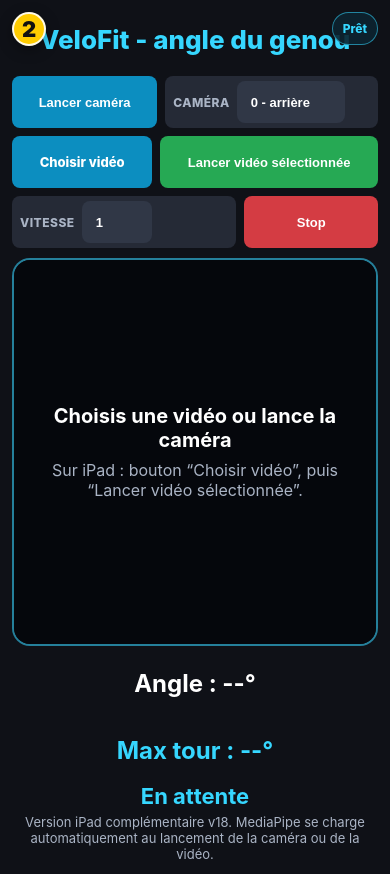
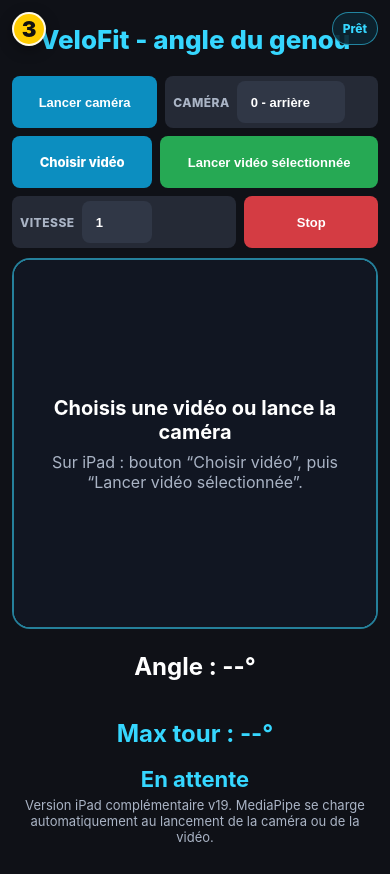
Before and after one commit to NM7-max/velo_fit_ipad, a plain HTML site: page index.html in a window 390 px wide. Drawn offline with Linux system fonts and the light colour scheme.

Commit message:
Add files via upload

```diff
--- a/index.html
+++ b/index.html
@@ -7,10 +7,10 @@
   <meta name="apple-mobile-web-app-capable" content="yes" />
   <meta name="apple-mobile-web-app-title" content="VeloFit" />
   <meta name="apple-mobile-web-app-status-bar-style" content="black-translucent" />
-  <link rel="manifest" href="manifest.json?v=18" />
+  <link rel="manifest" href="manifest.json?v=19" />
   <link rel="apple-touch-icon" href="icons/icon-192.png" />
   <title>VeloFit - iPad</title>
-  <link rel="stylesheet" href="style.css?v=18" />
+  <link rel="stylesheet" href="style.css?v=19" />
 </head>
 <body>
   <main class="app">
@@ -68,13 +68,13 @@
       </div>
 
       <strong id="stateText" class="state-text">En attente</strong>
-      <p id="message" class="message">Version iPad complémentaire v18. MediaPipe se charge automatiquement au lancement de la caméra ou de la vidéo.</p>
+      <p id="message" class="message">Version iPad complémentaire v19. MediaPipe se charge automatiquement au lancement de la caméra ou de la vidéo.</p>
     </section>
 
-    <div id="versionBadge" class="version-badge" title="Version de test">2</div>
+    <div id="versionBadge" class="version-badge" title="Version de test">3</div>
     <div id="statusPill" class="status-pill">Prêt</div>
   </main>
 
-  <script type="module" src="app.js?v=18"></script>
+  <script type="module" src="app.js?v=19"></script>
 </body>
 </html>
--- a/style.css
+++ b/style.css
@@ -108,27 +108,37 @@
   position: relative;
   flex: 0 0 auto;
   width: 100%;
-  height: min(56vh, 520px);
-  min-height: 330px;
-  max-height: 520px;
-  aspect-ratio: 16 / 9;
+  height: min(44vh, 430px);
+  min-height: 300px;
+  max-height: 430px;
   border-radius: 18px;
   background: var(--panel2);
   border: 2px solid var(--border);
   overflow: hidden;
-  display: grid;
-  place-items: center;
   box-shadow: inset 0 0 0 1px rgba(255,255,255,0.04);
 }
 
-#sourceVideo { display: none; }
-
-#outputCanvas {
-  display: block;
+/* v19 : la vidéo est visible et reste toujours contenue dans le cadre.
+   Le canvas sert seulement d'overlay pour les lignes/points MediaPipe. */
+#sourceVideo {
+  position: absolute;
+  inset: 0;
   width: 100%;
   height: 100%;
   object-fit: contain;
   background: #05070c;
+  display: block;
+}
+
+#outputCanvas {
+  position: absolute;
+  inset: 0;
+  width: 100%;
+  height: 100%;
+  display: block;
+  pointer-events: none;
+  background: transparent;
+  z-index: 2;
 }
 
 .drop-label {
@@ -141,6 +151,8 @@
   padding: 24px;
   color: #d7e2ef;
   pointer-events: none;
+  background: var(--panel2);
+  z-index: 3;
 }
 
 .drop-label strong {
@@ -173,9 +185,7 @@
   place-items: center;
 }
 
-.info-label {
-  display: none;
-}
+.info-label { display: none; }
 
 .info-block strong {
   font-size: clamp(24px, 4vw, 34px);
@@ -215,25 +225,6 @@
   font-size: 12px;
 }
 
-@media (max-width: 900px) {
-  .controls {
-    flex-wrap: wrap;
-  }
-  .velo-btn, .select-box {
-    flex: 1 1 auto;
-  }
-}
-
-@media (orientation: portrait) {
-  .viewer {
-    height: min(46vh, 430px);
-    min-height: 280px;
-    max-height: 430px;
-  }
-  .info-row { grid-template-columns: 1fr; }
-}
-
-
 .version-badge {
   position: absolute;
   top: max(12px, env(safe-area-inset-top));
@@ -252,3 +243,17 @@
   z-index: 50;
   box-shadow: 0 4px 14px rgba(0,0,0,0.35);
 }
+
+@media (max-width: 900px) {
+  .controls { flex-wrap: wrap; }
+  .velo-btn, .select-box { flex: 1 1 auto; }
+}
+
+@media (orientation: portrait) {
+  .viewer {
+    height: min(44vh, 410px);
+    min-height: 260px;
+    max-height: 410px;
+  }
+  .info-row { grid-template-columns: 1fr; }
+}
--- a/sw.js
+++ b/sw.js
@@ -1,4 +1,4 @@
-const CACHE_NAME = "velofit-ipad-v18";
+const CACHE_NAME = "velofit-ipad-v19";
 const ASSETS = [
   "./",
   "./index.html",
```
Also changed, not shown: 1 other file.
